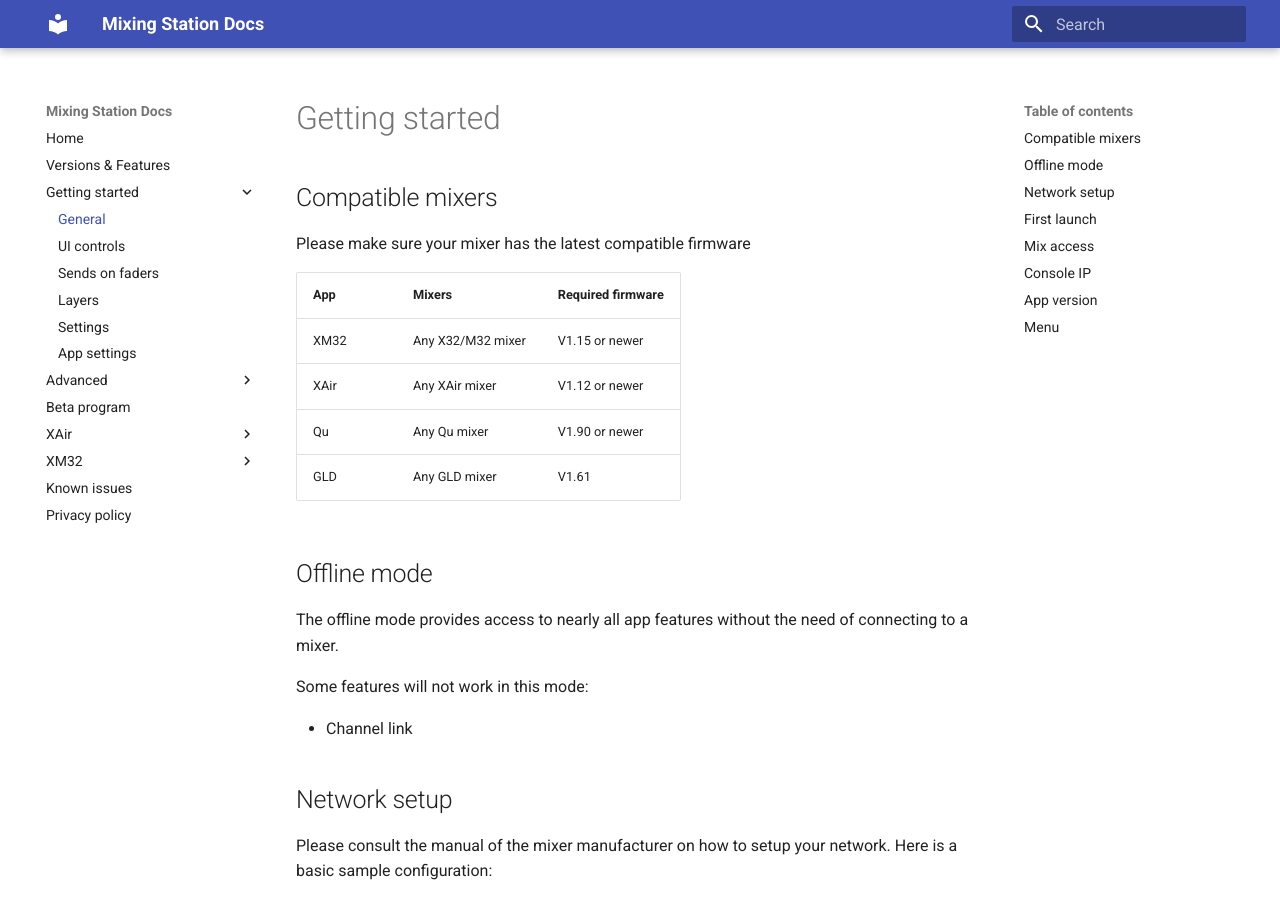
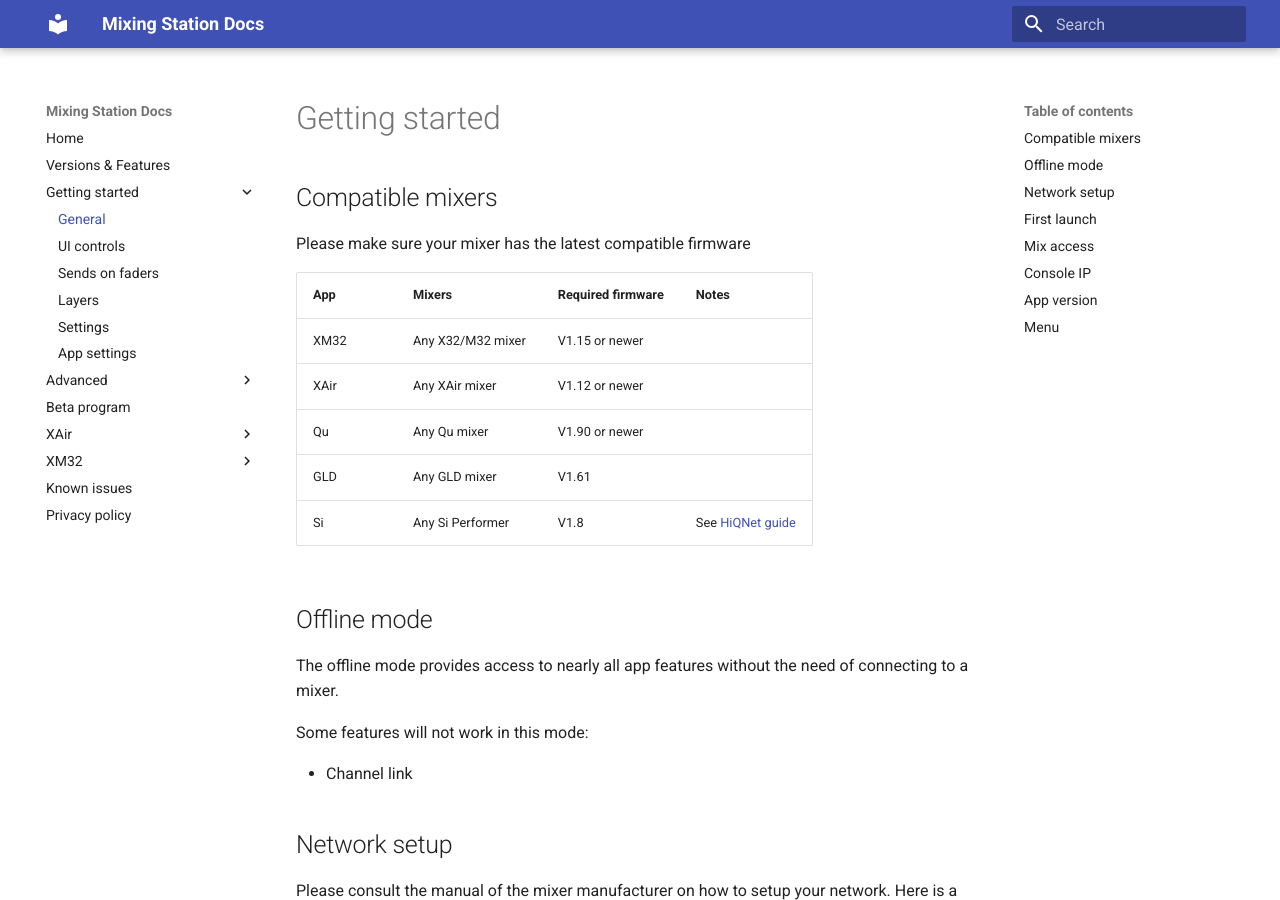
Before and after one commit to davidgiga1993/mixing-station-docs, an MkDocs documentation site: the page built from docs/getting-started.md, in a window 1280 px wide and 900 px high. Built offline with MkDocs 1.6.1 and Material for MkDocs 9.7.7, drawn with Linux system fonts in a browser that asks for light colours.

Commit message:
Add soundcraft mixer

```diff
--- a/docs/getting-started.md
+++ b/docs/getting-started.md
@@ -3,12 +3,13 @@
 ## Compatible mixers
 Please make sure your mixer has the latest compatible firmware
 
-| App | Mixers | Required firmware |
-| -- | -- | -- |
-| XM32 | Any X32/M32 mixer | V1.15 or newer |
-| XAir | Any XAir mixer | V1.12 or newer |
-| Qu | Any Qu mixer | V1.90 or newer |
-| GLD | Any GLD mixer | V1.61 |
+| App | Mixers | Required firmware | Notes |
+| -- | -- | -- | |
+| XM32 | Any X32/M32 mixer | V1.15 or newer | |
+| XAir | Any XAir mixer | V1.12 or newer | |
+| Qu | Any Qu mixer | V1.90 or newer | |
+| GLD | Any GLD mixer | V1.61 | |
+| Si | Any Si Performer | V1.8 | See [HiQNet guide](soundcraft/hiqnet.md)
 
 
 ## Offline mode
```
Also changed, not shown: docs/soundcraft/hiqnet.md (added, +20 -0 lines).
